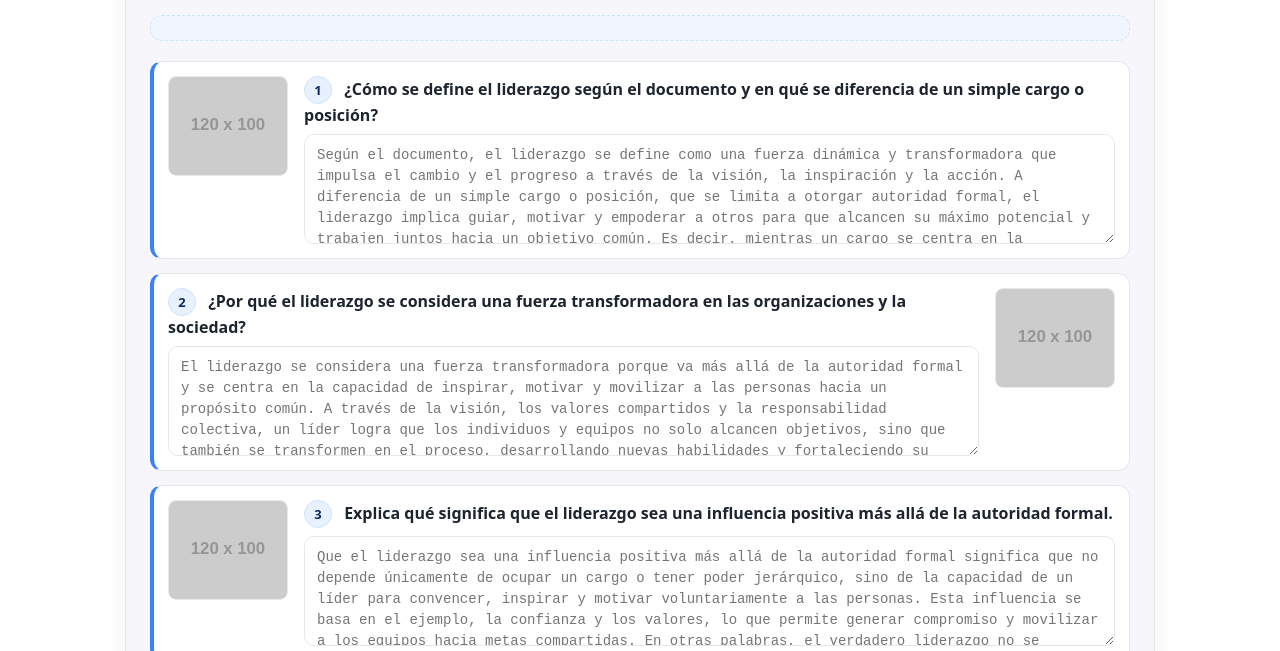
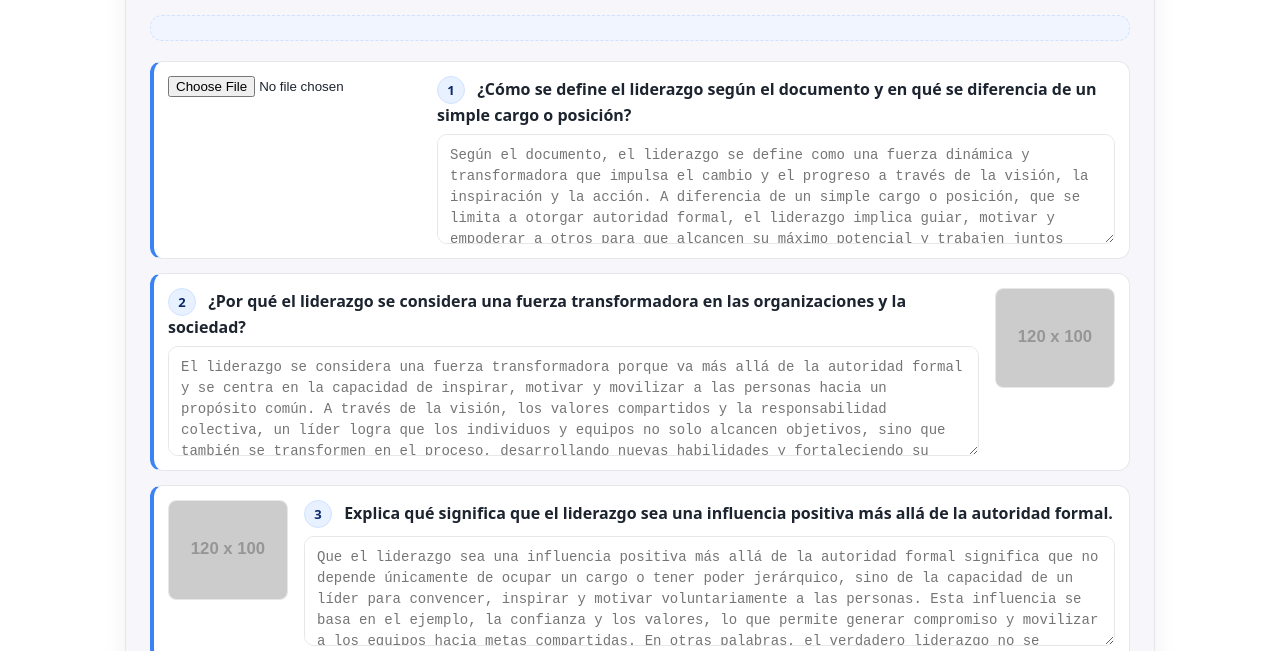
Before and after one commit to brayanquispeci-cmyk/brayanqycomputacion, a plain HTML site: page index.html in a window 1280 px wide. Shown: the part 149-800 px from the top of the page. Drawn offline with Linux system fonts and the light colour scheme; placeholder pictures from the web are drawn by us.

Commit message:
Update index.html

```diff
--- a/index.html
+++ b/index.html
@@ -171,7 +171,7 @@
   <!-- Pregunta 1 - Imagen izquierda -->
   <div class="qcard left-img">
     <div class="qimg">
-      <img src="https://via.placeholder.com/120x100?text=Imagen+1" alt="Imagen 1">
+      <input type="file" id="fileInput" accept="imagen1">
     </div>
     <div class="qtext">
       <label for="q1"><span class="qnum">1</span> ¿Cómo se define el liderazgo según el documento y en qué se diferencia de un simple cargo o posición?</label>
```
